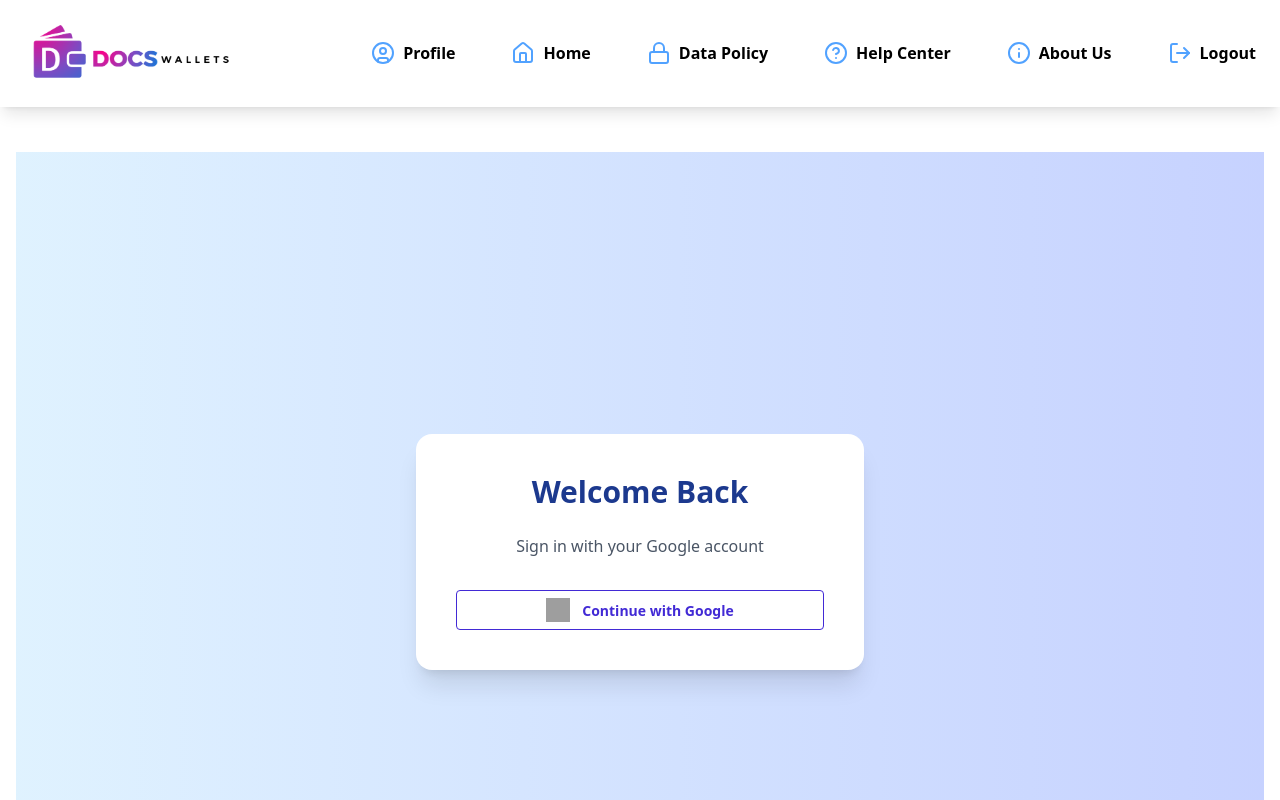
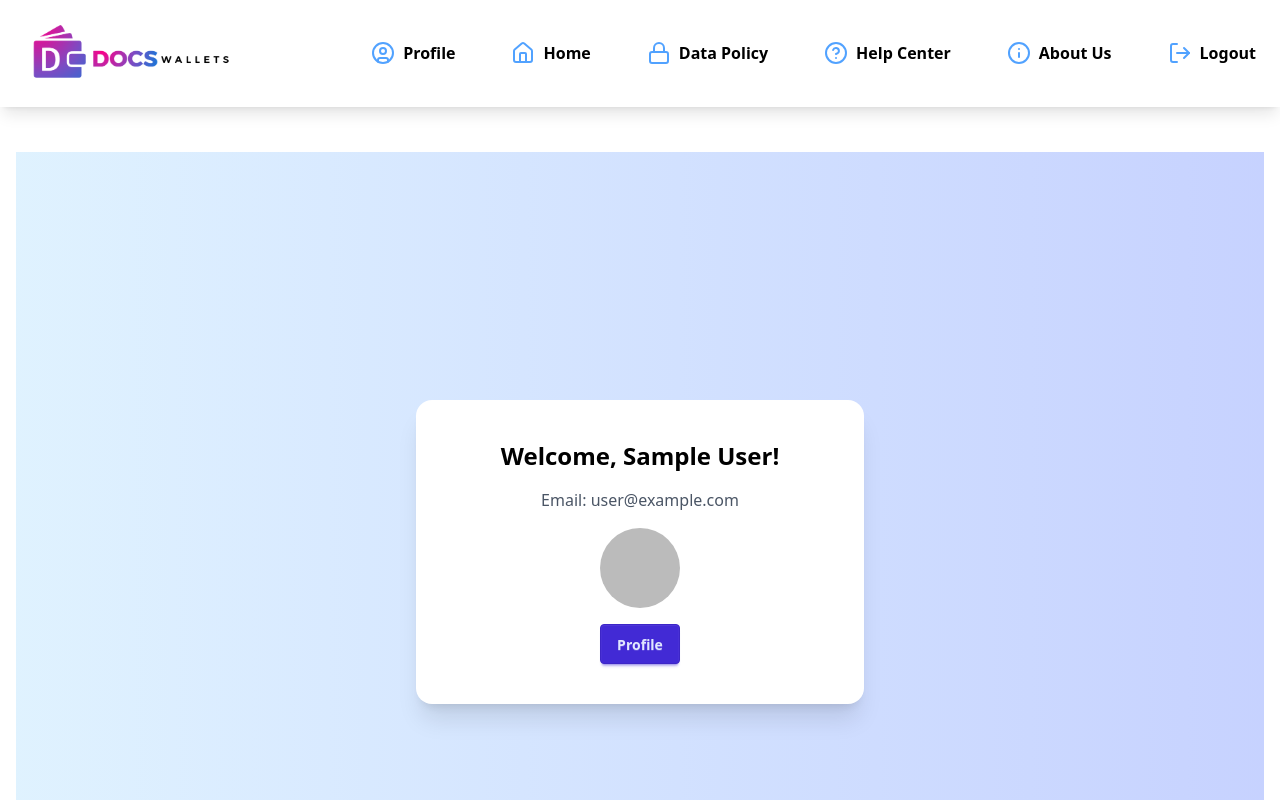
Before and after one commit to JabirBhuiyan08/Docx-Wallet, a React (Vite) app: page /login in a window 1280 px wide. Shown: the top 800 px of the page. Built offline with nearby package versions, Linux system fonts and the light colour scheme; no server answers; sample sign-in values are in the browser's storage; grey boxes are pictures that could not be loaded.

Commit message:
Login Currection

```diff
--- a/src/Layout/Main.jsx
+++ b/src/Layout/Main.jsx
@@ -3,20 +3,30 @@ import { Outlet } from "react-router-dom";
 import Navbar from "../Navbar/Navbar";
 import Footer from "../Footer/Footer";
 import ScrollToTop from "../Components/ScrollToTop";
+import useAuth from "../hooks/useAuth";
+import Loading from "../hooks/Loading";
+
 
 const Main = () => {
+  const { loading } = useAuth();
+
   return (
     <div>
-      <ScrollToTop></ScrollToTop>
+      <ScrollToTop />
       <div className="">
+        <Navbar />
+      </div>
 
-      <Navbar></Navbar>
-      </div>
-      <div className="max-w-screen-xl mx-auto px-4 py-6 mt-32">
-
-        <Outlet></Outlet>
-      </div>
-      <Footer></Footer>
+      {loading ? (
+        <Loading />
+      ) : (
+        <>
+          <div className="max-w-screen-xl mx-auto px-4 py-6 mt-32">
+            <Outlet />
+          </div>
+          <Footer />
+        </>
+      )}
     </div>
   );
 };
--- a/src/Pages/Login/Login.jsx
+++ b/src/Pages/Login/Login.jsx
@@ -1,18 +1,22 @@
-import React, { useState } from "react";
+import React from "react";
 import useAuth from "../../hooks/useAuth";
+import { Link } from "react-router-dom";
 
 const Login = () => {
-  const { googleSignIn } = useAuth();
-  const [user, setUser] = useState(null);
+  const { googleSignIn, user } = useAuth();
 
-  const handleGoogleSignIn = () => {
-    googleSignIn()
-      .then(result => {
-        setUser(result.user); // store user info in state
-      })
-      .catch(error => {
-        console.error("Google sign-in error:", error);
-      });
+
+  const handleGoogleSignIn = async () => {
+    try {
+      await googleSignIn();
+
+    } catch (error) {
+      if (error.code === 'auth/popup-closed-by-user') {
+        alert('Please complete the sign-in process');
+      } else {
+        alert(`Sign-in error: ${error.message}`);
+      }
+    }
   };
 
   return (
@@ -27,6 +31,7 @@ const Login = () => {
               alt="User Profile"
               className="w-20 h-20 rounded-full mx-auto mt-4"
             />
+            <Link to="/profile" className="btn btn-primary mt-4">Profile</Link>
           </div>
         ) : (
           <>
--- a/src/Provider/AuthProvider.jsx
+++ b/src/Provider/AuthProvider.jsx
@@ -1,45 +1,67 @@
 import { createContext, useEffect, useState } from "react";
-import {  getAuth,  GoogleAuthProvider, signInWithPopup, signOut, } from "firebase/auth";
+import {
+  getAuth,
+  GoogleAuthProvider,
+  signInWithPopup,
+  signOut,
+  onAuthStateChanged
+} from "firebase/auth";
 import { app } from "../firebase/firebase.config";
 
 export const AuthContext = createContext(null);
 const auth = getAuth(app);
 
 const AuthProvider = ({ children }) => {
-
     const [user, setUser] = useState(null);
     const [loading, setLoading] = useState(true);
 
-    const googleProvider = new GoogleAuthProvider();
-    const googleSignIn = () => {
-        setLoading(true);
-        return signInWithPopup(auth, googleProvider);
-    }
-    const logOut =() =>{
-        setLoading(true);
-        return signOut(auth);
-    }
+    const googleSignIn = async () => {
+        try {
+            setLoading(true);
+            const googleProvider = new GoogleAuthProvider();
+            // Force account selection every time
+            googleProvider.setCustomParameters({ prompt: 'select_account' });
+            const result = await signInWithPopup(auth, googleProvider);
+            return result;
+        } catch (error) {
+            console.error("Google Sign-In Error:", error);
+            setLoading(false);
+            throw error; // Re-throw to handle in components
+        }
+    };
 
-    useEffect(()=>{
-        const unsubscribe = auth.onAuthStateChanged((currentUser) => {
+    const logOut = async () => {
+        try {
+            setLoading(true);
+            await signOut(auth);
+        } catch (error) {
+            console.error("Logout Error:", error);
+            throw error;
+        } finally {
+            setLoading(false);
+        }
+    };
+
+    useEffect(() => {
+        const unsubscribe = onAuthStateChanged(auth, (currentUser) => {
             setUser(currentUser);
             setLoading(false);
         });
         return () => unsubscribe();
-    },[]);
+    }, []);
 
-    const authInfo ={
+    const authInfo = {
         user,
         loading,
         googleSignIn,
         logOut
-    }
+    };
 
-    return(
+    return (
         <AuthContext.Provider value={authInfo}>
             {children}
         </AuthContext.Provider>
     );
+};
 
-};
 export default AuthProvider;
--- /dev/null
+++ b/src/hooks/Loading.jsx
@@ -0,0 +1,18 @@
+import React from 'react';
+import useAuth from './useAuth';
+import logo from '../assets/logo-2.png'
+
+const Loading = () => {
+    const {Loading} = useAuth();
+    if (Loading) {
+        return (
+            <div className='flex flex-col justify-center items-center h-screen '>
+                <img src={logo} alt="" className='w-32'/>
+                <span className="loading loading-infinity loading-xl text-blue-400"></span>
+            </div>
+        )
+    }
+    return null
+};
+
+export default Loading;
--- a/src/router/PrivateRoute.jsx
+++ b/src/router/PrivateRoute.jsx
@@ -1,17 +1,14 @@
 import React from 'react';
 import useAuth from '../hooks/useAuth';
-import logo from '../assets/logo-2.png'
 import { Navigate, useLocation } from 'react-router-dom';
+import Loading from '../hooks/Loading';
 
 const PrivateRoute = ({children}) => {
     const {user, loading} = useAuth();
     const location = useLocation();
     if(loading){
         return (
-        <div className='flex flex-col justify-center items-center h-screen '>
-            <img src={logo} alt="" className='w-32'/>
-        <span className="loading loading-infinity loading-xl text-blue-400"></span>
-        </div>
+        <Loading />
     )}
     if(user){
         return children;
```
